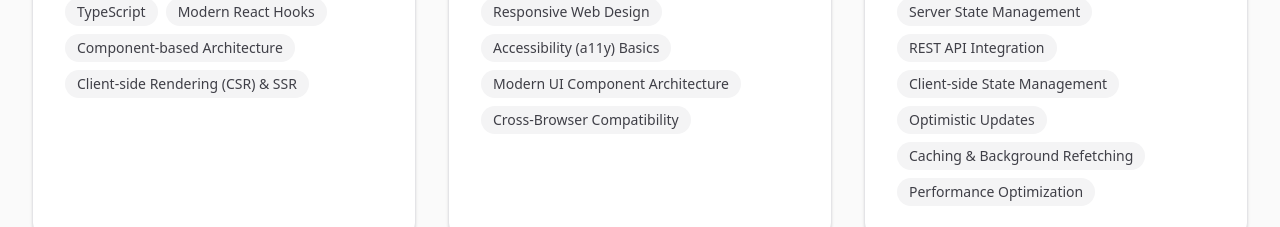
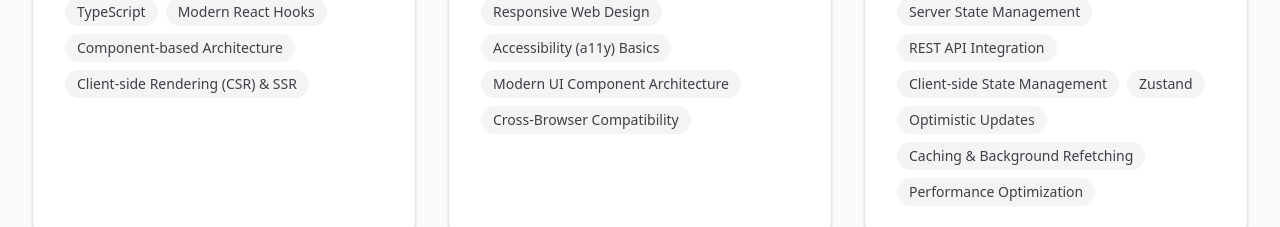
Before and after one commit to Pravin412/Portfolio, a React (Vite) app: page / in a window 1280 px wide. Shown: the part 1152-1379 px from the top of the page. Built offline with nearby package versions, Linux system fonts and the light colour scheme.

Commit message:
zustand added

```diff
--- a/src/components/sections/TechStack.tsx
+++ b/src/components/sections/TechStack.tsx
@@ -31,6 +31,7 @@
       "Server State Management",
       "REST API Integration",
       "Client-side State Management",
+      "Zustand",
       "Optimistic Updates",
       "Caching & Background Refetching",
       "Performance Optimization",
```
